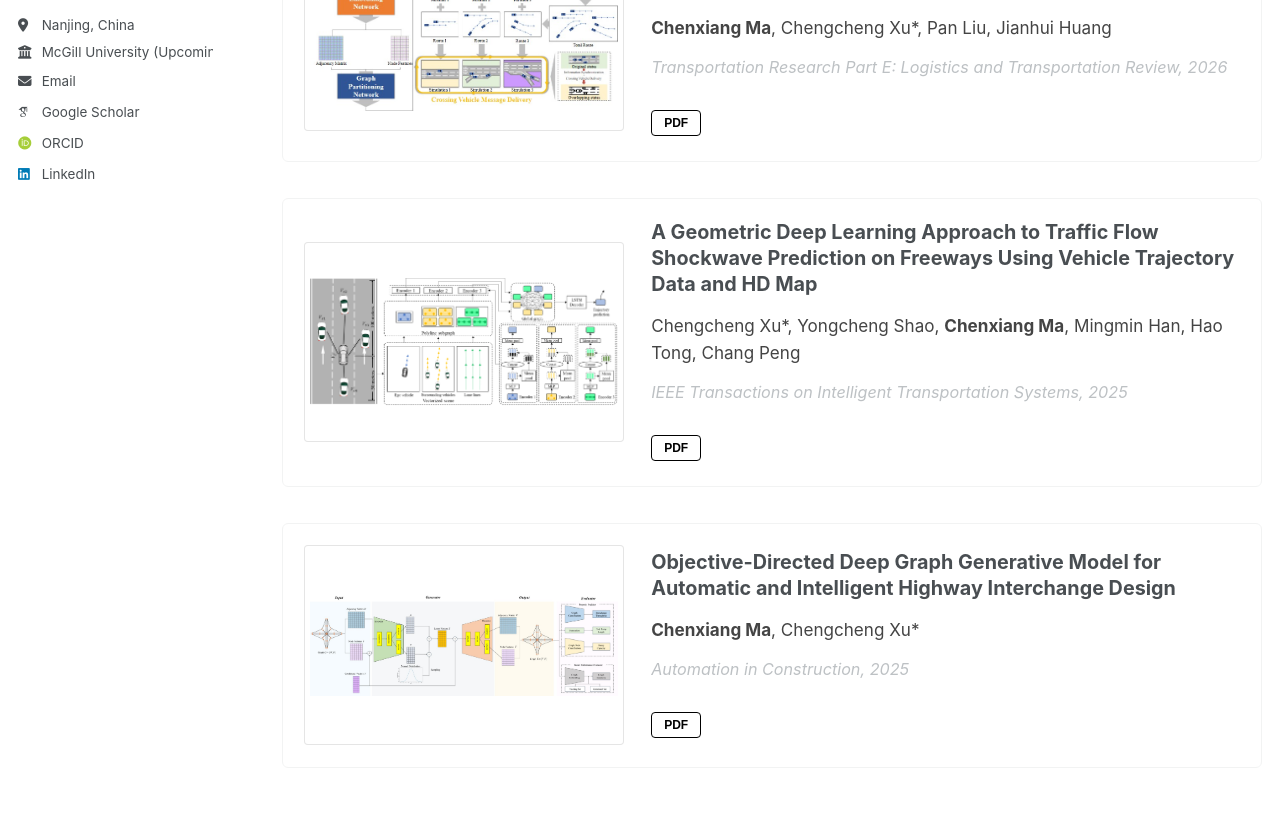
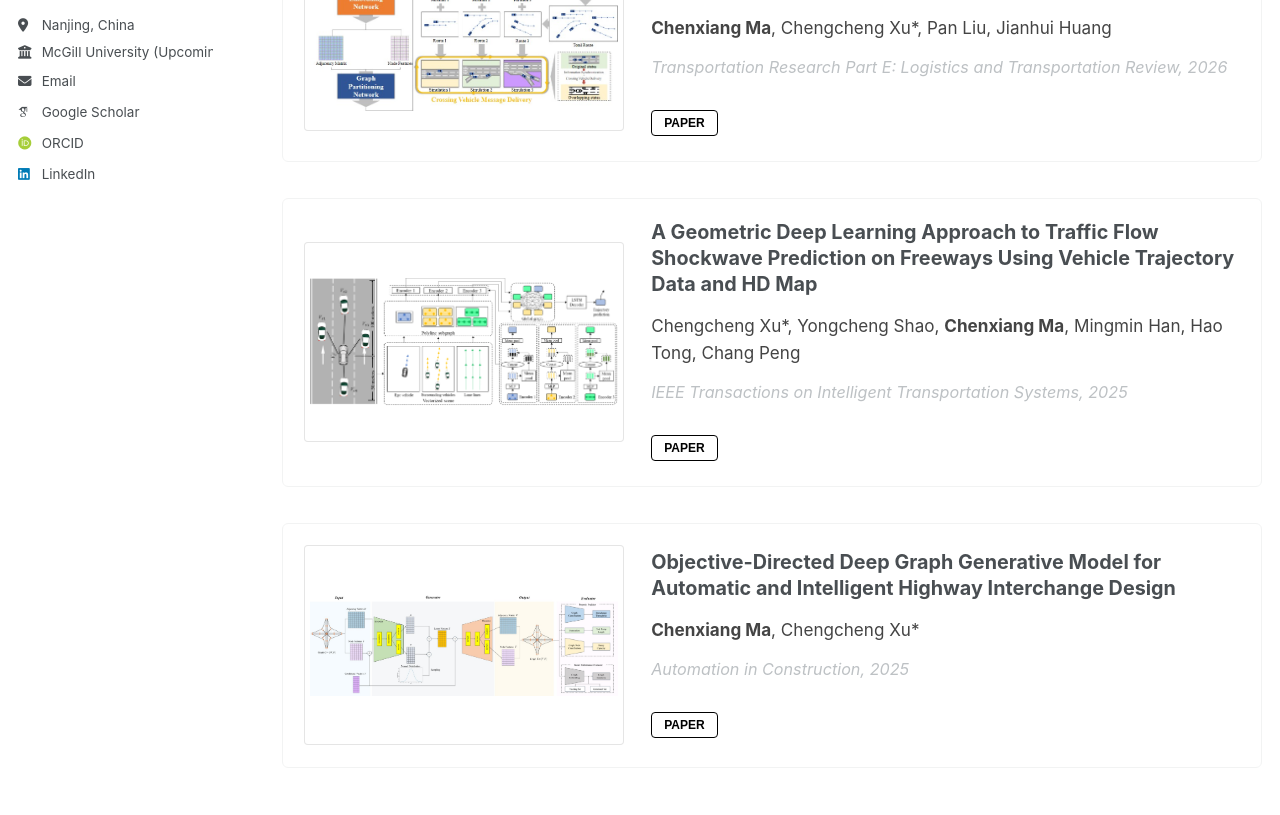
Before and after one commit to macxii23/macxii23.github.io, a Jekyll site: the page built from _pages/publications.html, in a window 1280 px wide and 1400 px high. Shown: the part 406-1221 px from the top of the window. Built offline with Jekyll 4.4.1, drawn with Linux system fonts in a browser that asks for light colours; some web fonts are replaced; a script bundle is joined from its source files by our own code; library files that are not in the unit come from our copies.

Commit message:
Update archive-single.html

```diff
--- a/_includes/archive-single.html
+++ b/_includes/archive-single.html
@@ -64,7 +64,7 @@
           </p>
           <div class="publication-card__buttons">
             {% if post.paperurl %}
-              <a href="{{ post.paperurl }}" class="btn btn--publication" target="_blank">PDF</a>
+              <a href="{{ post.paperurl }}" class="btn btn--publication" target="_blank">Paper</a>
             {% endif %}
             {% if post.codeurl %}
               <a href="{{ post.codeurl }}" class="btn btn--publication" target="_blank">CODE</a>
```
